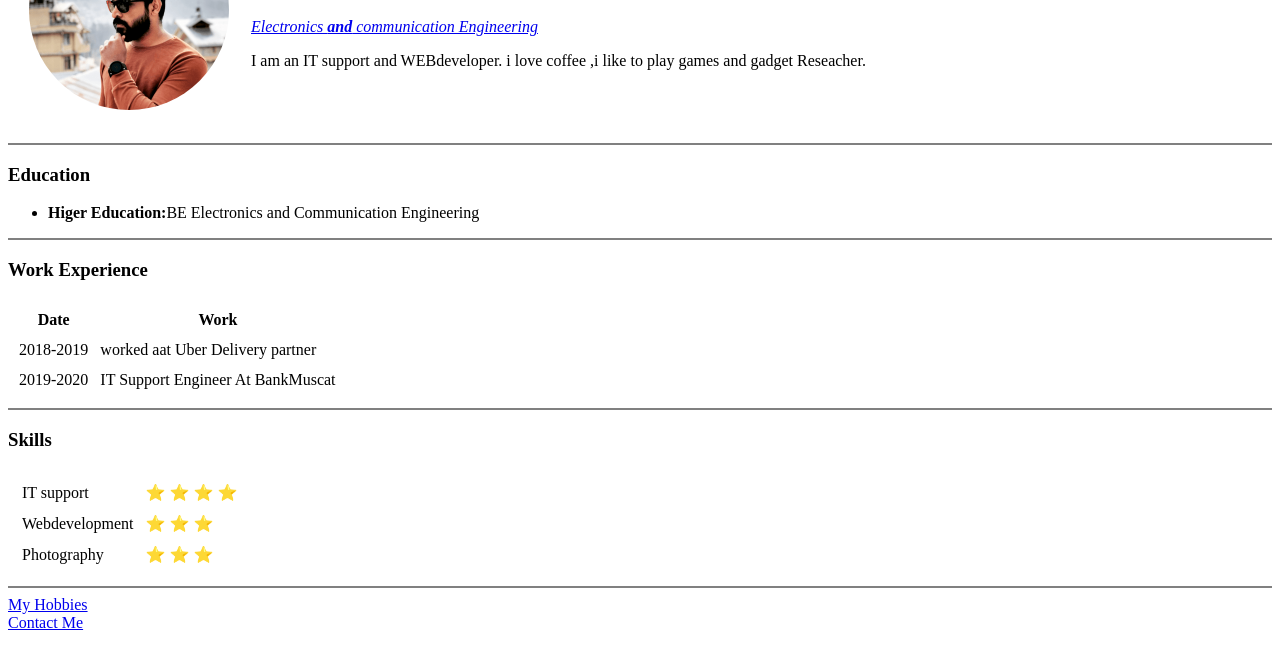
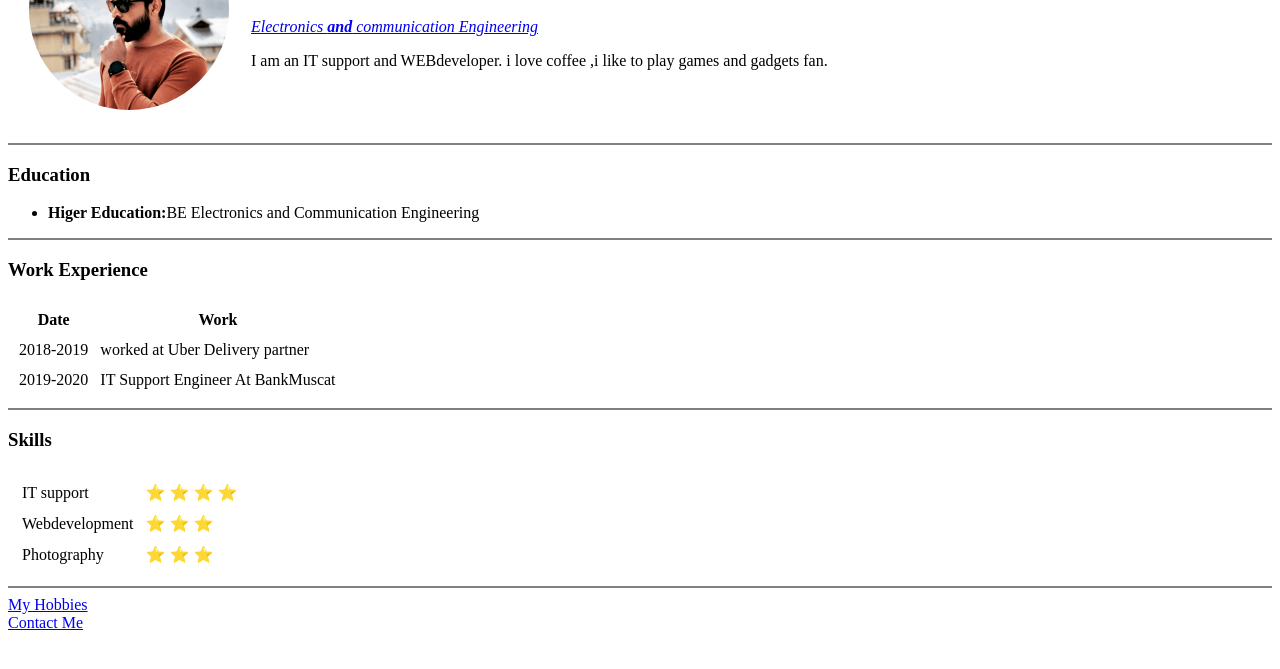
Before and after one commit to abdul-faris/test-cv, a plain HTML site: page index.html in a window 1280 px wide. Shown: the part 119-788 px from the top of the page. Drawn offline with Linux system fonts and the light colour scheme.

Commit message:
Update index.html

```diff
--- a/index.html
+++ b/index.html
@@ -17,7 +17,7 @@
       <td><img src="image/faris.png" alt="Faris Profile Pic" style="width:200px"></td>
       <td><h1>Abdul Faris</h1>
       <p><em><a href="https://www.shiksha.com/engineering/electronics-communication-engineering-chp">Electronics <b>and</b> communication Engineering</a></em></p>
-      <p>I am an IT support and WEBdeveloper. i love coffee ,i like to play games and gadget Reseacher.   </p></td>
+      <p>I am an IT support and WEBdeveloper. i love coffee ,i like to play games and gadgets fan.   </p></td>
     </tr>
   </table>
 
@@ -41,7 +41,7 @@
     <tbody>
       <tr>
         <td>2018-2019</td>
-        <td>worked aat Uber Delivery partner</td>
+        <td>worked at Uber Delivery partner</td>
       </tr>
       <tr>
         <td>2019-2020</td>
```
